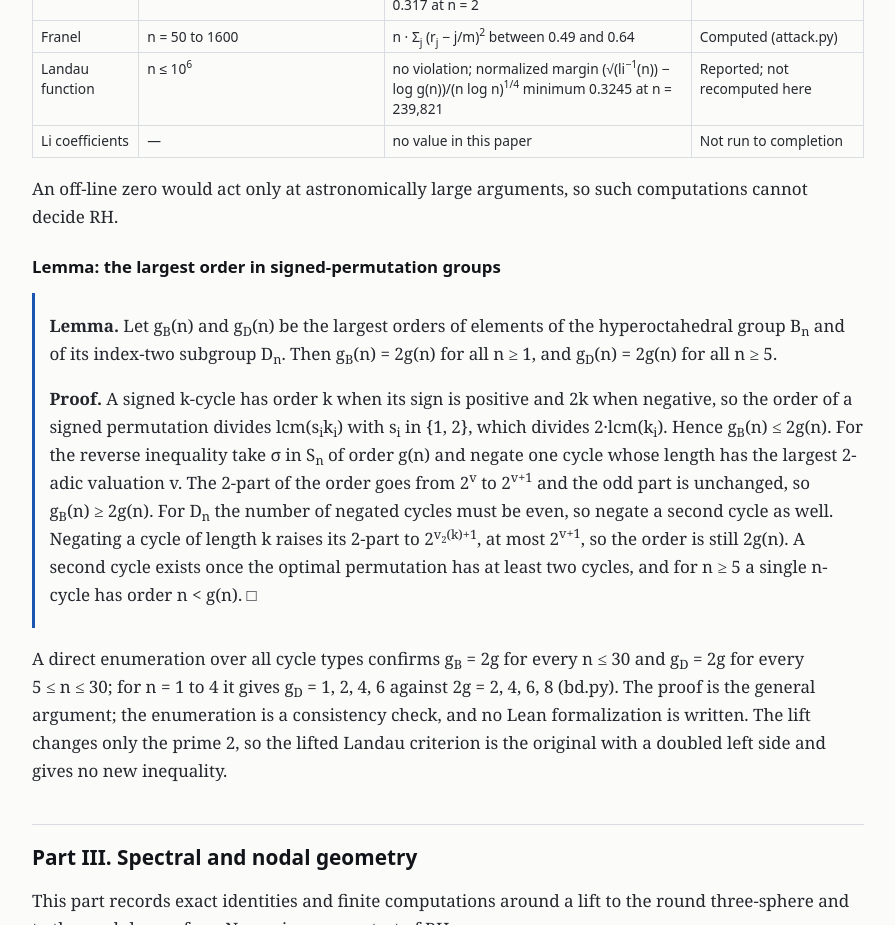
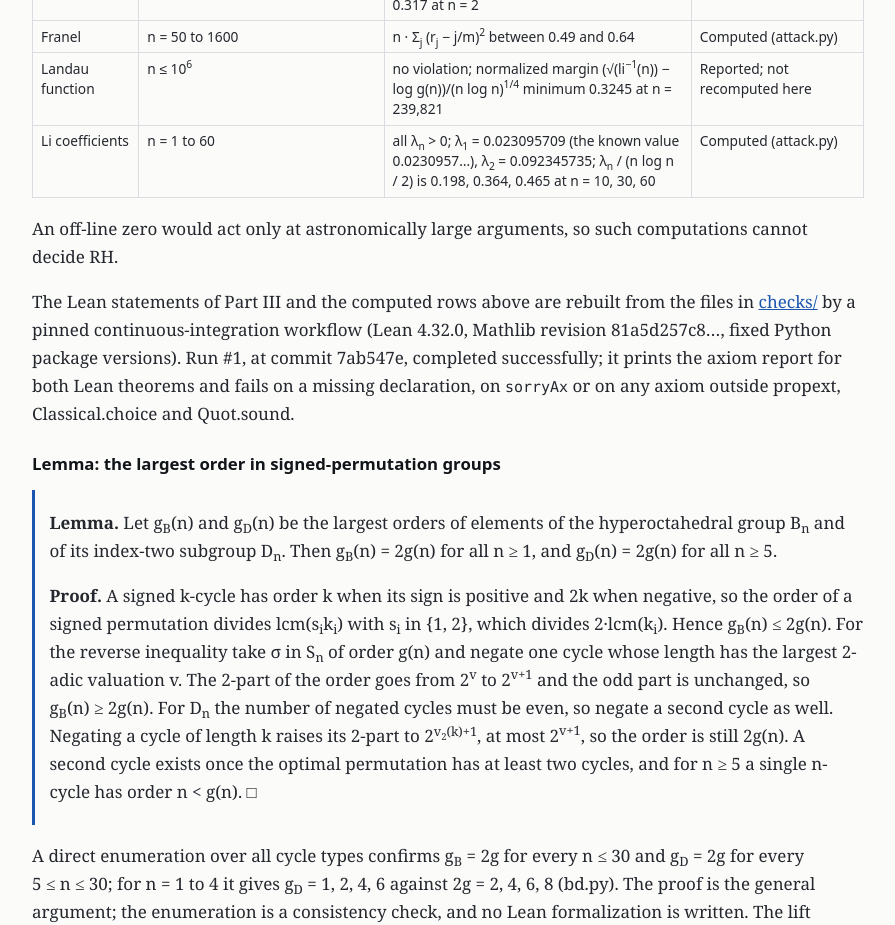
Before and after one commit to TOTOGT/alpoge-replay-runner, a plain HTML site: page index.html in a window 1280 px wide. Shown: the part 6209-7134 px from the top of the page, without its empty margins (192-1087 px from the left). Drawn offline with Linux system fonts and the light colour scheme.

Commit message:
index: Li coefficients computed for n<=60; cite pinned CI run #1 — sluhcdf@gmail.com + Sonnet 5.5

```diff
--- a/index.html
+++ b/index.html
@@ -141,9 +141,10 @@ footer{margin-top:3rem;border-top:1px solid var(--ln);padding-top:1rem;font:.88r
 <tr><td>Lagarias</td><td>2 ≤ n ≤ 2×10<sup>6</sup></td><td>smallest gap H<sub>n</sub> + exp(H<sub>n</sub>) log H<sub>n</sub> − σ(n) = 0.317 at n = 2</td><td>Computed (attack.py)</td></tr>
 <tr><td>Franel</td><td>n = 50 to 1600</td><td>n · Σ<sub>j</sub> (r<sub>j</sub> − j/m)<sup>2</sup> between 0.49 and 0.64</td><td>Computed (attack.py)</td></tr>
 <tr><td>Landau function</td><td>n ≤ 10<sup>6</sup></td><td>no violation; normalized margin (√(li<sup>−1</sup>(n)) − log g(n))/(n log n)<sup>1/4</sup> minimum 0.3245 at n = 239,821</td><td>Reported; not recomputed here</td></tr>
-<tr><td>Li coefficients</td><td>—</td><td>no value in this paper</td><td>Not run to completion</td></tr>
+<tr><td>Li coefficients</td><td>n = 1 to 60</td><td>all λ<sub>n</sub> &gt; 0; λ<sub>1</sub> = 0.023095709 (the known value 0.0230957…), λ<sub>2</sub> = 0.092345735; λ<sub>n</sub> / (n log n / 2) is 0.198, 0.364, 0.465 at n = 10, 30, 60</td><td>Computed (attack.py)</td></tr>
 </table></div>
 <p>An off-line zero would act only at astronomically large arguments, so such computations cannot decide RH.</p>
+<p>The Lean statements of Part III and the computed rows above are rebuilt from the files in <a href="https://github.com/TOTOGT/alpoge-replay-runner/tree/main/checks">checks/</a> by a pinned continuous-integration workflow (Lean 4.32.0, Mathlib revision 81a5d257c8…, fixed Python package versions). Run #1, at commit 7ab547e, completed successfully; it prints the axiom report for both Lean theorems and fails on a missing declaration, on <code>sorryAx</code> or on any axiom outside propext, Classical.choice and Quot.sound.</p>
 
 <h3>Lemma: the largest order in signed-permutation groups</h3>
 <div class="thm"><p><strong>Lemma.</strong> Let g<sub>B</sub>(n) and g<sub>D</sub>(n) be the largest orders of elements of the hyperoctahedral group B<sub>n</sub> and of its index-two subgroup D<sub>n</sub>. Then g<sub>B</sub>(n)&nbsp;=&nbsp;2g(n) for all n&nbsp;≥&nbsp;1, and g<sub>D</sub>(n)&nbsp;=&nbsp;2g(n) for all n&nbsp;≥&nbsp;5.</p>
```
